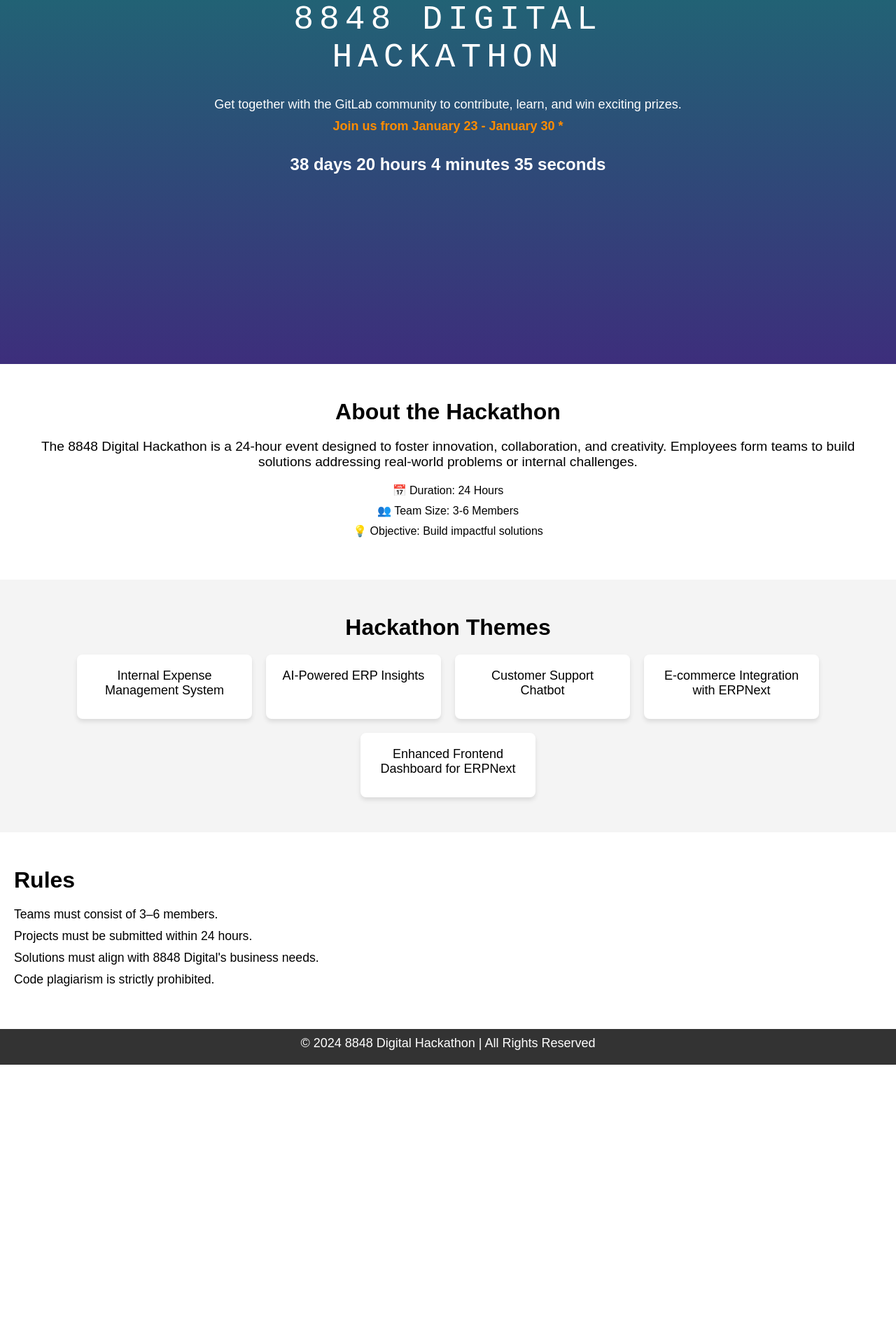
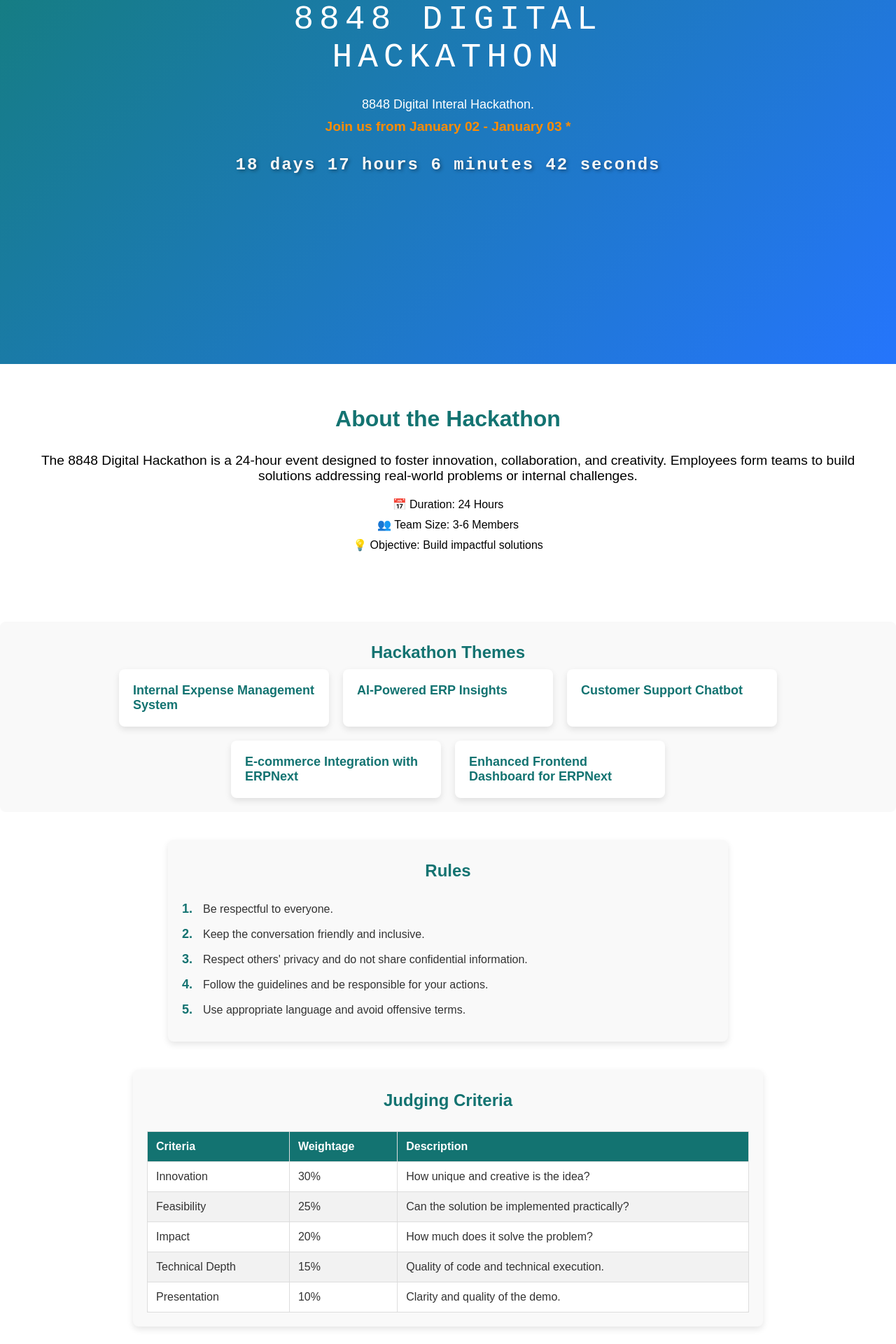
Before and after one commit to itanand/8848hackathon, a React (Create React App) app: page / in a window 1280 px wide. Shown: the part 280-2200 px from the top of the page at 70% size. Before the commit the page ends 1801 px from the top, so only its background shows below. Built offline with nearby package versions, Linux system fonts and the light colour scheme.

Commit message:
Till Theme I have done update

```diff
--- a/src/App.js
+++ b/src/App.js
@@ -5,6 +5,7 @@
 import Themes from './components/Themes';
 import Rules from './components/Rules';
 import Footer from './components/Footer';
+import JudgingCriteria from './components/JudgingCriteria';
 
 function App() {
   return (
@@ -13,6 +14,7 @@
       <AboutHackathon />
       <Themes />
       <Rules />
+      <JudgingCriteria />
       <Footer />
     </div>
   );
--- a/src/components/Footer.css
+++ b/src/components/Footer.css
@@ -1,7 +1,24 @@
-footer {
-    padding: 10px 20px;
+.simple-footer {
+    background-color: #137371;  /* Set background color to #137371 */
+    color: white;
+    padding: 20px;
     text-align: center;
-    background: #333;
-    color: white;
-    font-size: 0.9rem;
+    font-family: Arial, sans-serif;
   }
+
+  .footer-content {
+    display: flex;
+    flex-direction: column;
+    justify-content: center;
+    align-items: center;
+  }
+
+  .footer-logo-img {
+    width: 150px;  /* Adjust the logo size */
+    margin-bottom: 10px;
+  }
+
+  footer p {
+    font-size: 14px;
+    margin: 0;
+  }
--- a/src/components/Footer.js
+++ b/src/components/Footer.js
@@ -1,12 +1,18 @@
-import React from "react";
-import "./Footer.css";
+import React from 'react';
+import './Footer.css'; // Importing CSS for styling
 
 const Footer = () => {
   return (
-    <footer>
-      <p>© 2024 8848 Digital Hackathon | All Rights Reserved</p>
+    <footer className="simple-footer">
+      <div className="footer-content">
+        <div className="footer-logo">
+          {/* <img src="" alt="Company Logo" className="footer-logo-img" /> */}
+        </div>
+        <p>&copy; 8848 Digital 2024</p>
+      </div>
     </footer>
   );
 };
 
-export default Footer;
+
+export default Footer
--- a/src/components/HeroSection.css
+++ b/src/components/HeroSection.css
@@ -8,18 +8,69 @@
   body {
     font-family: Arial, sans-serif;
   }
+  .timer {
+    font-size: 28px;
+    font-weight: bold;
+    color: #ffffff; /* Orange text color */
+    margin-top: 20px;
+    letter-spacing: 2px;
+  }
 
-  .hero-section {
-    width: 100%;
+/* Hero Section Styling */
+.hero-section {
+    display: flex;
+    justify-content: center;
+    align-items: center;
+    flex-direction: column;
     height: 100vh;
-    background: linear-gradient(to bottom, #137e71, #3d2e7c);
-    color: #ffffff;
-    display: flex;
-    align-items: center;
-    justify-content: center;
+    background: linear-gradient(135deg, #137e71 0%, #2575fc 100%);
+    color: white;
     text-align: center;
     padding: 20px;
   }
+
+  /* 3D Title Styling */
+  .grid-title {
+    font-family: 'Arial', sans-serif;
+    font-size: 4rem;
+    color: white;
+    text-transform: uppercase;
+    position: relative;
+    display: inline-block;
+    padding: 20px;
+    /* text-shadow: 3px 3px 5px rgba(0, 0, 0, 0.4), 0 0 25px rgba(0, 0, 0, 0.2), 0 0 5px rgba(0, 0, 0, 0.2); */
+    animation: textGlow 1.5s ease-in-out infinite alternate;
+    margin-bottom: 20px;
+  }
+
+  /* Animation for Glowing Effect */
+  /* @keyframes textGlow {
+    0% {
+      text-shadow: 3px 3px 5px rgba(0, 0, 0, 0.4), 0 0 25px rgba(0, 0, 0, 0.2), 0 0 5px rgba(0, 0, 0, 0.2);
+    }
+    100% {
+      text-shadow: 3px 3px 15px rgba(0, 0, 0, 0.6), 0 0 40px rgba(0, 0, 0, 0.3), 0 0 15px rgba(0, 0, 0, 0.3);
+    }
+  } */
+
+  /* Countdown Timer Styling */
+  .timer {
+    font-size: 2rem;
+    margin-top: 20px;
+    font-family: 'Courier New', Courier, monospace;
+    font-weight: bold;
+    letter-spacing: 2px;
+    color: #f7f7f7;
+    text-shadow: 2px 2px 5px rgba(0, 0, 0, 0.4);
+  }
+
+  /* Date Range Styling */
+  .date-range {
+    font-size: 1.2rem;
+    margin-top: 10px;
+    color: #f7f7f7;
+  }
+
 
   .container {
     max-width: 800px;
@@ -37,6 +88,8 @@
     background-size: contain;
     padding: 10px;
   }
+
+
 
   h1 {
     font-size: 36px;
--- a/src/components/HeroSection.js
+++ b/src/components/HeroSection.js
@@ -1,17 +1,54 @@
-import React from "react";
+import React, { useState, useEffect } from "react";
 import "./HeroSection.css";
 
+
 const HeroSection = () => {
+  // Set the target date for the countdown
+  const targetDate = new Date("January 03, 2025 00:00:00").getTime(); // Adjust the target date
+
+  // State to hold the countdown
+  const [timeLeft, setTimeLeft] = useState({
+    days: 0,
+    hours: 0,
+    minutes: 0,
+    seconds: 0,
+  });
+
+  // Effect to update the countdown every second
+  useEffect(() => {
+    const interval = setInterval(() => {
+      const now = new Date().getTime();
+      const distance = targetDate - now;
+
+      if (distance <= 0) {
+        clearInterval(interval); // Stop the countdown once the target date is reached
+      } else {
+        // Calculate time components
+        const days = Math.floor(distance / (1000 * 60 * 60 * 24));
+        const hours = Math.floor((distance % (1000 * 60 * 60 * 24)) / (1000 * 60 * 60));
+        const minutes = Math.floor((distance % (1000 * 60 * 60)) / (1000 * 60));
+        const seconds = Math.floor((distance % (1000 * 60)) / 1000);
+
+        // Update the state with new time
+        setTimeLeft({ days, hours, minutes, seconds });
+      }
+    }, 1000); // Update every second
+
+    // Cleanup the interval when the component unmounts
+    return () => clearInterval(interval);
+  }, [targetDate]);
+
   return (
     <section className="hero-section">
       <div className="container">
-        <div className="grid-title"> 8848 DIGITAL HACKATHON</div>
+        <div className="grid-title">8848 DIGITAL HACKATHON</div>
         <p>
-          Get together with the GitLab community to contribute, learn, and win
-          exciting prizes.
+          8848 Digital Interal Hackathon.
         </p>
-        <p className="date-range">Join us from January 23 - January 30 *</p>
-        <div className="timer">38 days 20 hours 4 minutes 35 seconds</div>
+        <p className="date-range">Join us from January 02 - January 03 *</p>
+        <div className="timer">
+          {timeLeft.days} days {timeLeft.hours} hours {timeLeft.minutes} minutes {timeLeft.seconds} seconds
+        </div>
       </div>
     </section>
   );
--- /dev/null
+++ b/src/components/JudgingCriteria.css
@@ -0,0 +1,72 @@
+.judging-criteria {
+    margin: 40px auto;
+    max-width: 900px;
+    padding: 20px;
+    background-color: #f9f9f9;
+    border-radius: 8px;
+    box-shadow: 0 4px 10px rgba(0, 0, 0, 0.1);
+  }
+
+  .section-title {
+    font-size: 24px;
+    font-weight: bold;
+    color: #137371; /* Title color */
+    text-align: center;
+    margin-bottom: 20px;
+  }
+
+  .note-wall {
+    position: relative;
+    display: flex;
+    justify-content: center;
+    background-color: #f4e4d8; /* Light brown color for paper effect */
+    padding: 20px;
+    border-radius: 12px;
+    box-shadow: 5px 5px 15px rgba(0, 0, 0, 0.2);
+    box-sizing: border-box;
+  }
+
+  .criteria-table {
+    width: 100%;
+    border-collapse: collapse;
+    margin-top: 20px;
+    background-color: white;
+    border: 1px solid #ddd;
+    border-radius: 8px;
+  }
+
+  .criteria-table th,
+  .criteria-table td {
+    text-align: left;
+    padding: 12px;
+    border: 1px solid #ddd;
+  }
+
+  .criteria-table th {
+    background-color: #137371;
+    color: white;
+    font-weight: bold;
+  }
+
+  .criteria-table tr:nth-child(even) {
+    background-color: #f2f2f2;
+  }
+
+  .criteria-table td {
+    font-size: 16px;
+    color: #333;
+  }
+
+  /* Pin effect */
+  .note-wall::before {
+    content: '';
+    position: absolute;
+    top: -20px;
+    left: 50%;
+    transform: translateX(-50%);
+    width: 20px;
+    height: 20px;
+    background-color: red; /* Red pin */
+    border-radius: 50%;
+    box-shadow: 0 4px 6px rgba(0, 0, 0, 0.2);
+  }
--- /dev/null
+++ b/src/components/JudgingCriteria.js
@@ -0,0 +1,38 @@
+import React from 'react';
+import './JudgingCriteria.css'; // Importing the CSS for table styling
+
+const JudgingCriteria = () => {
+  const criteriaData = [
+    { criteria: 'Innovation', weightage: '30%', description: 'How unique and creative is the idea?' },
+    { criteria: 'Feasibility', weightage: '25%', description: 'Can the solution be implemented practically?' },
+    { criteria: 'Impact', weightage: '20%', description: 'How much does it solve the problem?' },
+    { criteria: 'Technical Depth', weightage: '15%', description: 'Quality of code and technical execution.' },
+    { criteria: 'Presentation', weightage: '10%', description: 'Clarity and quality of the demo.' },
+  ];
+
+  return (
+    <section className="judging-criteria">
+      <h2 className="section-title">Judging Criteria</h2>
+      <table className="criteria-table">
+        <thead>
+          <tr>
+            <th>Criteria</th>
+            <th>Weightage</th>
+            <th>Description</th>
+          </tr>
+        </thead>
+        <tbody>
+          {criteriaData.map((item, index) => (
+            <tr key={index}>
+              <td>{item.criteria}</td>
+              <td>{item.weightage}</td>
+              <td>{item.description}</td>
+            </tr>
+          ))}
+        </tbody>
+      </table>
+    </section>
+  );
+};
+
+export default JudgingCriteria;
--- a/src/components/Rules.css
+++ b/src/components/Rules.css
@@ -1,18 +1,40 @@
-.rules {
-    padding: 50px 20px;
+.rules-section {
+    margin: 40px auto;
+    max-width: 800px;
+    padding: 20px;
+    background-color: #f9f9f9;
+    border-radius: 8px;
+    box-shadow: 0 4px 10px rgba(0, 0, 0, 0.1);
   }
 
-  .rules h2 {
-    font-size: 2rem;
+  .section-title {
+    font-size: 24px;
+    font-weight: bold;
+    color: #137371; /* Title color */
+    text-align: center;
     margin-bottom: 20px;
   }
 
-  .rules ul {
-    list-style: none;
+  .rules-list {
+    list-style-type: none;
     padding: 0;
   }
 
-  .rules li {
-    font-size: 1.1rem;
-    margin: 10px 0;
+  .rule-item {
+    display: flex;
+    justify-content: flex-start;
+    align-items: center;
+    margin: 15px 0;
   }
+
+  .rule-number {
+    font-size: 18px;
+    font-weight: bold;
+    color: #137371; /* Number color */
+    margin-right: 15px;
+  }
+
+  .rule-text {
+    font-size: 16px;
+    color: #333;
+  }
--- a/src/components/Rules.js
+++ b/src/components/Rules.js
@@ -1,16 +1,32 @@
-import React from "react";
-import "./Rules.css";
+import React from 'react';
+import './Rules.css'; // Importing the CSS for the rules styling
 
 const Rules = () => {
   return (
-    <section className="rules">
-      <h2>Rules</h2>
-      <ul>
-        <li>Teams must consist of 3–6 members.</li>
-        <li>Projects must be submitted within 24 hours.</li>
-        <li>Solutions must align with 8848 Digital's business needs.</li>
-        <li>Code plagiarism is strictly prohibited.</li>
-      </ul>
+    <section className="rules-section">
+      <h2 className="section-title">Rules</h2>
+      <div className="rules-list">
+        <div className="rule-item">
+          <span className="rule-number">1.</span>
+          <span className="rule-text">Be respectful to everyone.</span>
+        </div>
+        <div className="rule-item">
+          <span className="rule-number">2.</span>
+          <span className="rule-text">Keep the conversation friendly and inclusive.</span>
+        </div>
+        <div className="rule-item">
+          <span className="rule-number">3.</span>
+          <span className="rule-text">Respect others' privacy and do not share confidential information.</span>
+        </div>
+        <div className="rule-item">
+          <span className="rule-number">4.</span>
+          <span className="rule-text">Follow the guidelines and be responsible for your actions.</span>
+        </div>
+        <div className="rule-item">
+          <span className="rule-number">5.</span>
+          <span className="rule-text">Use appropriate language and avoid offensive terms.</span>
+        </div>
+      </div>
     </section>
   );
 };
--- a/src/components/Themes.css
+++ b/src/components/Themes.css
@@ -1,25 +1,74 @@
 .themes {
-    padding: 50px 20px;
-    text-align: center;
-    background: #f4f4f4;
+    margin: 40px auto;
+    padding: 20px;
+
+    background-color: #f9f9f9;
+    border-radius: 8px;
   }
 
-  .themes h2 {
-    font-size: 2rem;
-    margin-bottom: 20px;
+  h2 {
+    text-align: center;
+    font-size: 24px;
+    font-weight: bold;
+    color: #137371;
+    padding: 10px;/* Title color */
   }
 
   .theme-list {
     display: flex;
-    justify-content: center;
     flex-wrap: wrap;
     gap: 20px;
+    justify-content: center;
   }
 
   .theme-card {
+    background-color: #ffffff;
     padding: 20px;
-    background: #ffffff;
+    border-radius: 8px;
+    box-shadow: 0 4px 10px rgba(0, 0, 0, 0.1);
+    cursor: pointer;
+    width: 100%;
+    max-width: 300px;
+    transition: transform 0.3s ease, box-shadow 0.3s ease;
+  }
+
+  /* .theme-card:hover {
+    transform: translateY(-10px);
+    box-shadow: 0 6px 15px rgba(0, 0, 0, 0.15);
+  } */
+
+  .theme-title {
+    font-size: 18px;
+    font-weight: bold;
+    color: #137371;
+    margin: 0;
+  }
+
+  .theme-details {
+    margin-top: 10px;
+    padding: 15px;
+    background-color: #f1f1f1;
+    border: 1px solid #ddd;
+    border-radius: 8px;
+    font-size: 16px;
+    color: #555;
     box-shadow: 0 4px 6px rgba(0, 0, 0, 0.1);
-    border-radius: 8px;
-    width: 250px;
   }
+
+  .theme-details p {
+    margin: 0;
+  }
+
+  /* Pin-like effect at the top */
+  .theme-card::before {
+    content: '';
+    position: absolute;
+    top: -15px;
+    left: 50%;
+    transform: translateX(-50%);
+    width: 40px;
+    height: 15px;
+    /* background-color: #c4a57d; Pin effect */
+    border-radius: 50%;
+    box-shadow: 0 4px 6px rgba(0, 0, 0, 0.1);
+  }
--- a/src/components/Themes.js
+++ b/src/components/Themes.js
@@ -1,22 +1,28 @@
-import React from "react";
+import React, { useState } from "react";
+import { THEMES } from "./constants"; // Import the constants
 import "./Themes.css";
 
 const Themes = () => {
-  const themes = [
-    "Internal Expense Management System",
-    "AI-Powered ERP Insights",
-    "Customer Support Chatbot",
-    "E-commerce Integration with ERPNext",
-    "Enhanced Frontend Dashboard for ERPNext",
-  ];
+  const [openTheme, setOpenTheme] = useState(null);
+
+  const toggleTheme = (index) => {
+    setOpenTheme(openTheme === index ? null : index); // Toggle theme open/close
+  };
 
   return (
     <section className="themes">
       <h2>Hackathon Themes</h2>
       <div className="theme-list">
-        {themes.map((theme, index) => (
+        {THEMES.map((theme, index) => (
           <div key={index} className="theme-card">
-            <p>{theme}</p>
+            <p className="theme-title" onClick={() => toggleTheme(index)}>
+              {theme.title}
+            </p>
+            {openTheme === index && (
+              <div className="theme-details">
+                <p>{theme.details}</p>
+              </div>
+            )}
           </div>
         ))}
       </div>
--- /dev/null
+++ b/src/components/constants.js
@@ -0,0 +1,24 @@
+// constants.js
+
+export const THEMES = [
+    {
+      title: "Internal Expense Management System",
+      details: "Create a system to manage and track internal expenses within an organization, improving budgeting and reporting.",
+    },
+    {
+      title: "AI-Powered ERP Insights",
+      details: "Develop AI tools to extract insights from ERP data and provide predictive analytics for business decision-making.",
+    },
+    {
+      title: "Customer Support Chatbot",
+      details: "Build a chatbot to assist customers with common queries and support tickets, integrated with ERPNext.",
+    },
+    {
+      title: "E-commerce Integration with ERPNext",
+      details: "Integrate ERPNext with an e-commerce platform to manage orders, customers, and inventory seamlessly.",
+    },
+    {
+      title: "Enhanced Frontend Dashboard for ERPNext",
+      details: "Design a more intuitive and visually appealing frontend dashboard for ERPNext users.",
+    },
+  ];
```
Also changed, not shown: src/logo.svg.
